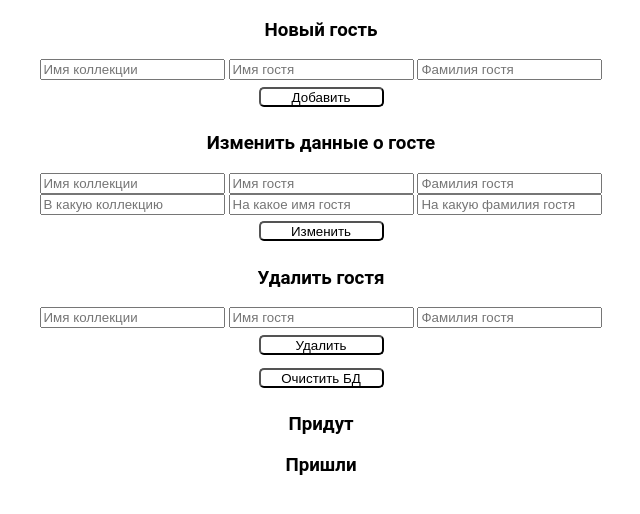
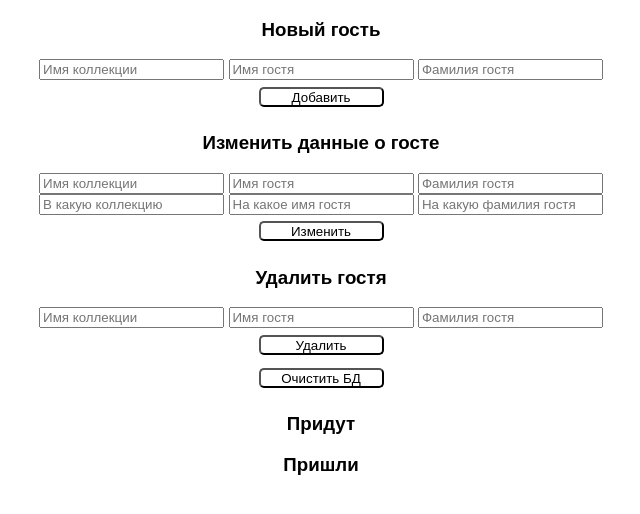
Before and after one commit to Serega89Kh/eve, a Python web app: template templates/index.html in a window 1280 px wide. Shown: the top 514 px of the page, without its empty margins (319-959 px from the left). Run offline with Jinja, Linux system fonts and the light colour scheme; the template is opened without the code that fills it, so the values that code supplies are empty.

Commit message:
Update style.css

```diff
--- a/static/css/style.css
+++ b/static/css/style.css
@@ -1,5 +1,5 @@
  html{
-    font-family: "Roboto";
+    font-family: "Arial";
     font-size: 16px;
  }
 
```
